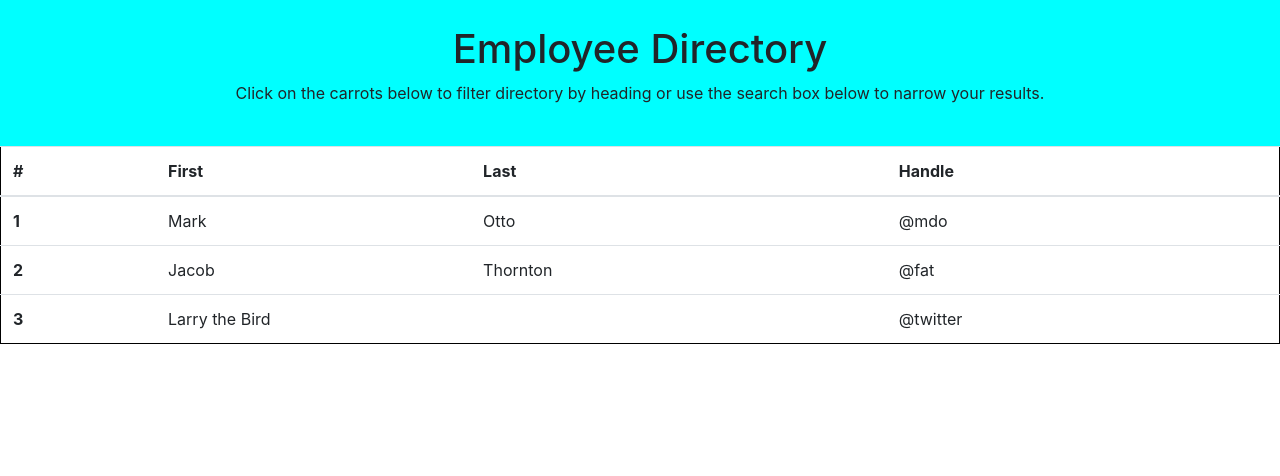
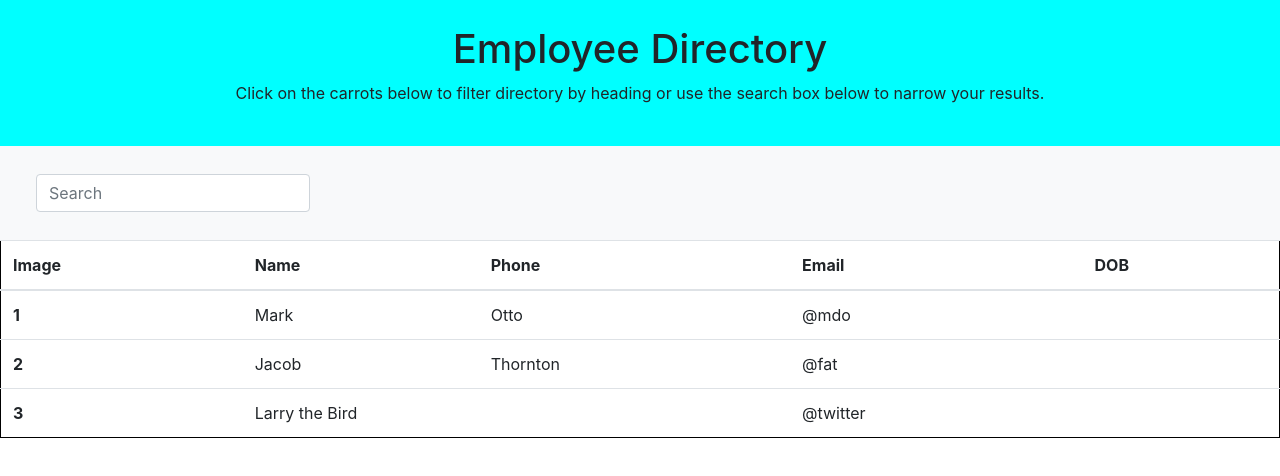
Before and after one commit to DevVlady/User-Directory, a React (Create React App) app: page / in a window 1280 px wide. Shown: the top 476 px of the page. Built offline with nearby package versions, Linux system fonts and the light colour scheme.

Commit message:
Added the form component to the app.js.

```diff
--- a/src/App.js
+++ b/src/App.js
@@ -1,6 +1,7 @@
 import './App.css';
 import React from 'react';
 import Header from './components/Header/index';
+import Form from './components/Form/index';
 import Table from './components/Table/index';
 
 
@@ -9,6 +10,7 @@ function App() {
     <div>
       <Header>
       </Header>
+      <Form/>
       <Table/>
     </div>
   );
--- /dev/null
+++ b/src/components/Form/index.js
@@ -0,0 +1,18 @@
+import React from 'react';
+import './style.css';
+
+function Form() {
+    return (
+        <div>
+            <nav class="navbar navbar-light bg-light">
+                <div class="container-fluid-center">
+                    <form class="d-flex">
+                        <input class="form-control me-2" type="search" placeholder="Search" aria-label="Search"/>
+                    </form>
+                </div>
+            </nav>
+        </div>
+    );
+}
+
+export default Form;
--- /dev/null
+++ b/src/components/Form/style.css
@@ -0,0 +1,9 @@
+nav{
+    text-align: center;
+    justify-content: center;
+}
+
+form {
+    text-align: center;
+    padding: 20px;
+}
--- a/src/components/Table/index.js
+++ b/src/components/Table/index.js
@@ -7,10 +7,11 @@ function Table() {
             <table class="table">
                 <thead>
                     <tr>
-                        <th scope="col">#</th>
-                        <th scope="col">First</th>
-                        <th scope="col">Last</th>
-                        <th scope="col">Handle</th>
+                        <th scope="col">Image</th>
+                        <th scope="col">Name</th>
+                        <th scope="col">Phone</th>
+                        <th scope="col">Email</th>
+                        <th scope="col">DOB</th>
                     </tr>
                 </thead>
                 <tbody>
@@ -19,20 +20,24 @@ function Table() {
                         <td>Mark</td>
                         <td>Otto</td>
                         <td>@mdo</td>
+                        <td></td>
                     </tr>
                     <tr>
                         <th scope="row">2</th>
                         <td>Jacob</td>
                         <td>Thornton</td>
                         <td>@fat</td>
+                        <td></td>
                     </tr>
                     <tr>
                         <th scope="row">3</th>
                         <td colspan="2">Larry the Bird</td>
                         <td>@twitter</td>
+                        <td></td>
                     </tr>
                 </tbody>
-            </table>        </div>
+            </table>
+        </div>
     );
 }
 
```
